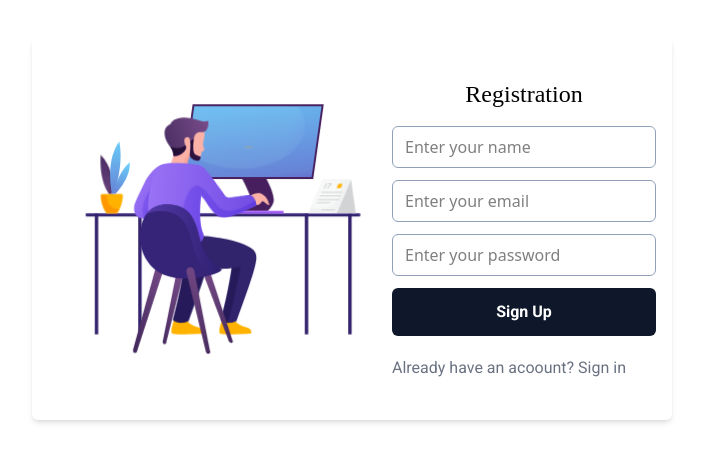
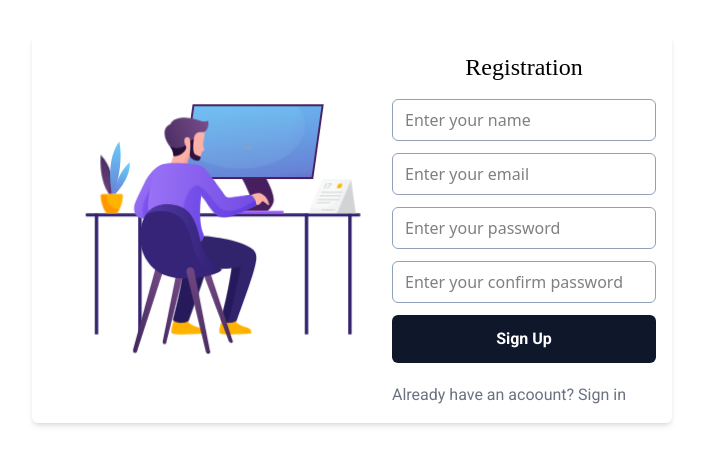
Before and after one commit to shamimhossenlimon08/Chatting-app, a React (Vite) app: page / in a window 1280 px wide. Shown: the part 171-636 px from the top of the page, without its empty margins (288-991 px from the left). Built offline with nearby package versions, Linux system fonts and the light colour scheme; a web font is replaced by a local one.

Commit message:
confirm-password

```diff
--- a/src/components/Registration/index.jsx
+++ b/src/components/Registration/index.jsx
@@ -16,6 +16,7 @@ const RegistrationForm = ({ toast }) => {
     fullName: "",
     email: "",
     password: "",
+    confirmPassword: "",
   };
   const formik = useFormik({
     initialValues,
@@ -77,7 +78,7 @@ const RegistrationForm = ({ toast }) => {
       });
   };
 
-  // console.log(formik);
+  console.log(formik);
 
   return (
     <>
@@ -126,6 +127,19 @@ const RegistrationForm = ({ toast }) => {
               {formik.errors.password}
             </p>
           )}
+          <input
+            type="password"
+            placeholder="Enter your confirm password"
+            className="w-full px-3 py-2 border border-slate-400 rounded-md outline-none mb-3"
+            name="confirmPassword"
+            value={formik.values.confirmPassword}
+            onChange={formik.handleChange}
+          />
+          {formik.errors.confirmPassword && formik.touched.confirmPassword && (
+            <p className="font-roboto text-red-500 text-sm mb-5">
+              {formik.errors.confirmPassword}
+            </p>
+          )}
 
           <button
             disabled={loading}
--- a/src/validation/Validation.jsx
+++ b/src/validation/Validation.jsx
@@ -9,4 +9,7 @@ export const signUp = Yup.object({
       "must be use at least a number, and at least a special character"
     )
     .required("Please enter your password"),
+  confirmPassword: Yup.string()
+    .oneOf([Yup.ref("password"), null], "wrong password")
+    .required("Please enter your confirm pasword"),
 });
```
